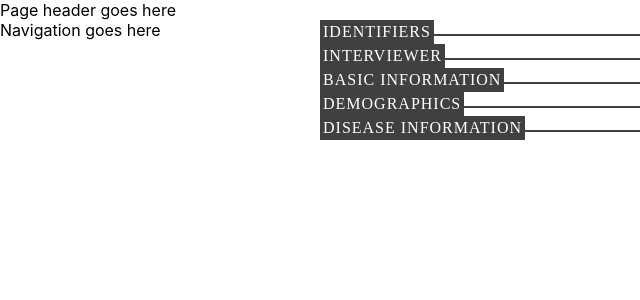
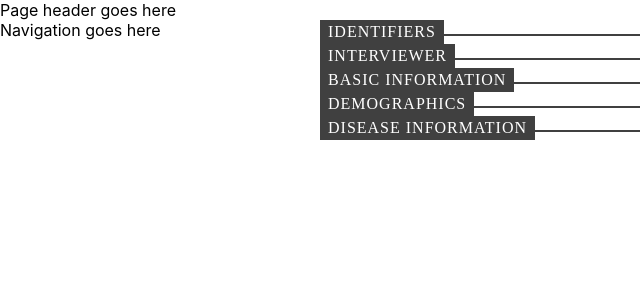
Before and after one commit to covid19-pui/covid-19-pui, a React (Create React App) app: page / in a window 1280 px wide. Shown: the top 300 px of the page, without its empty margins (0-640 px from the left). Built offline with nearby package versions, Linux system fonts and the light colour scheme.

Commit message:
Styling updates
* Appease Reece
* Add more stiles to title box
* Switch to flex box over grid

```diff
--- a/src/components/FormSectionHeader/FormSectionHeader.jsx
+++ b/src/components/FormSectionHeader/FormSectionHeader.jsx
@@ -1,15 +1,17 @@
 import React from 'react';
-import { Grid, makeStyles } from '@material-ui/core';
+import { Box, makeStyles } from '@material-ui/core';
 
 const borderColor = '#404040';
 const useStyles = makeStyles({
   titleBox: {
     fontFamily: 'Avenir Next',
+    fontWeight: 500,
     backgroundColor: borderColor,
     color: 'white',
     border: `3px solid ${borderColor}`,
     letterSpacing: 1,
-    display: 'inline-block'
+    display: 'inline-block',
+    padding: '0 5px'
   },
   line: {
     display: 'inline-block',
@@ -19,17 +21,15 @@ const useStyles = makeStyles({
 });
 
 function FormSectionHeader({ title }) {
-  const classes = useStyles();
+  const styles = useStyles();
 
   return (
-    <Grid container direction="row">
-      <Grid item>
-        <div className={classes.titleBox}>{title}</div>
-      </Grid>
-      <Grid item xs={9}>
-        <div className={classes.line}></div>
-      </Grid>
-    </Grid>
+    <Box display="flex" flexDirection="row">
+      <Box className={styles.titleBox}>{title}</Box>
+      <Box flexGrow={1}>
+        <div className={styles.line}></div>
+      </Box>
+    </Box>
   );
 }
 
```
